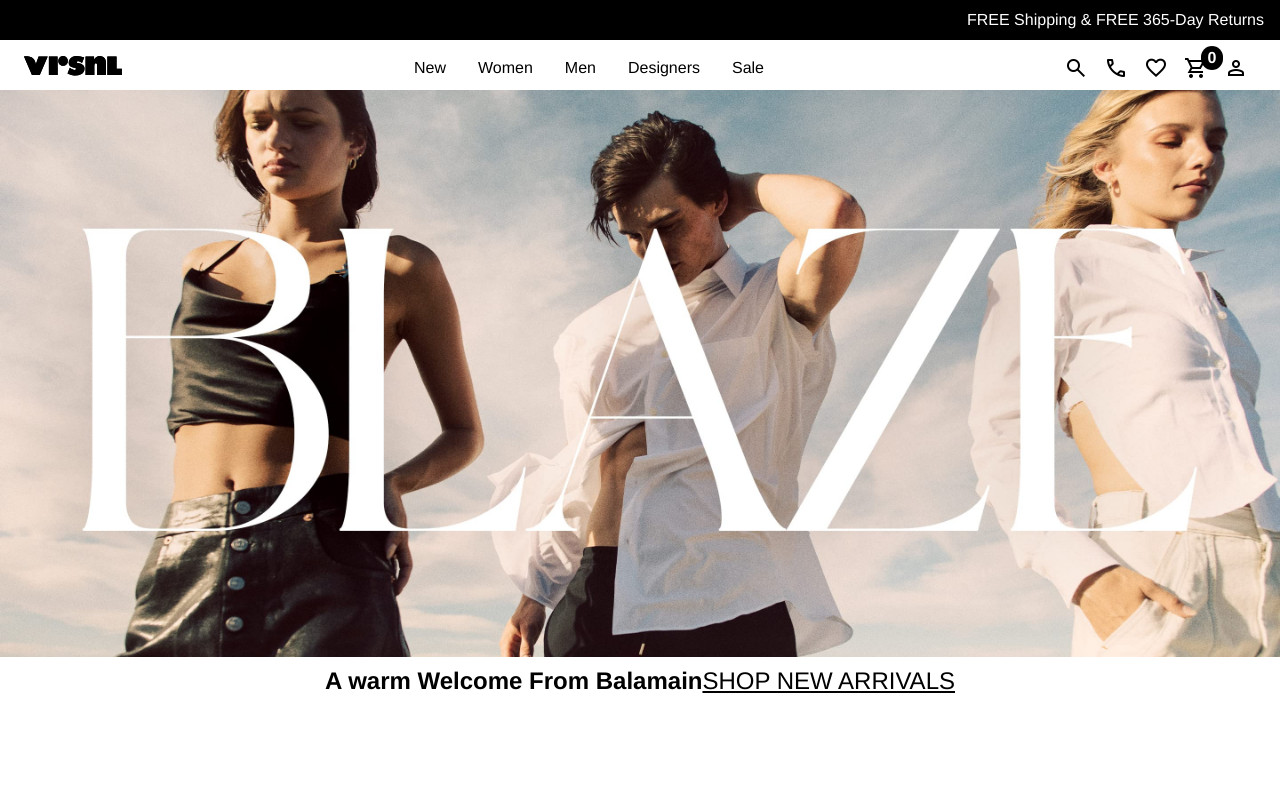
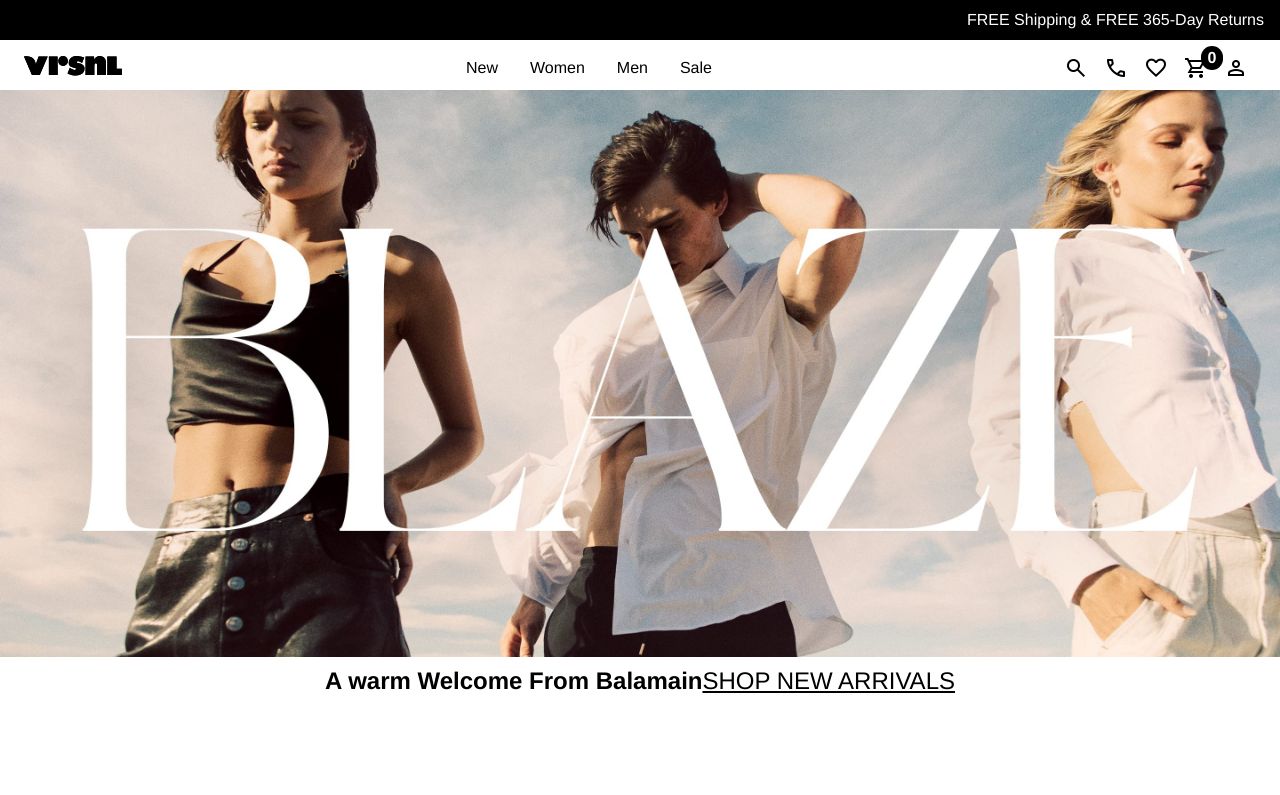
Before and after one commit to hoai-tn/ht_branch, a Vue app: page /checkout in a window 1280 px wide. Shown: the top 795 px of the page. Built offline with nearby package versions, Linux system fonts and the light colour scheme; what vue3-google-login would draw is missing.

Commit message:
Change nac bar

```diff
--- a/src/components/Nav.vue
+++ b/src/components/Nav.vue
@@ -8,7 +8,7 @@
 const store = useAppStore();
 const bagStore = useBagStore();
 const authStore = useAuthStore();
-const { isAuthenticated } = storeToRefs(authStore)
+const { isAuthenticated } = storeToRefs(authStore);
 const isShowDropAvatar = ref(false);
 const numberOfProducts = computed(() => bagStore.products.length);
 </script>
@@ -34,9 +34,6 @@
             </li>
             <li class="px-4"><a class="hover:underline" href="">Women</a></li>
             <li class="px-4"><a class="hover:underline" href="">Men</a></li>
-            <li class="px-4">
-              <a class="hover:underline" href="">Designers</a>
-            </li>
             <li class="px-4">
               <router-link to="/sale" class="hover:underline">Sale</router-link>
             </li>
```
